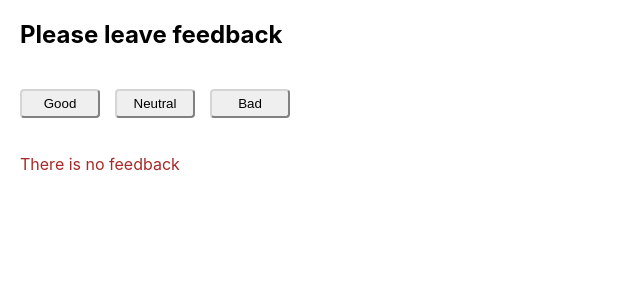
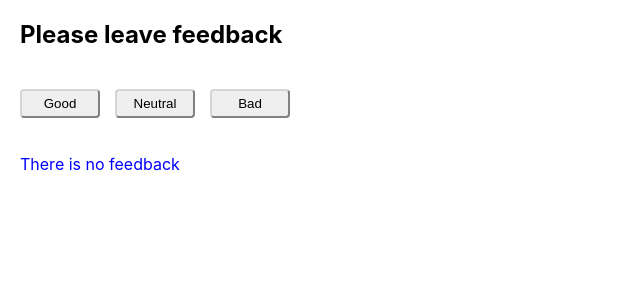
Before and after one commit to AleksandraAleksinska/goit-react-hw-04-feedback, a React (Create React App) app: page / in a window 1280 px wide. Shown: the top 300 px of the page, without its empty margins (0-640 px from the left). Built offline with nearby package versions, Linux system fonts and the light colour scheme.

Commit message:
Update Notification.module.css

```diff
--- a/src/components/Notification/Notification.module.css
+++ b/src/components/Notification/Notification.module.css
@@ -1,3 +1,3 @@
 .notificationMessage {
-    color:brown
+    color:blue
 }
```
